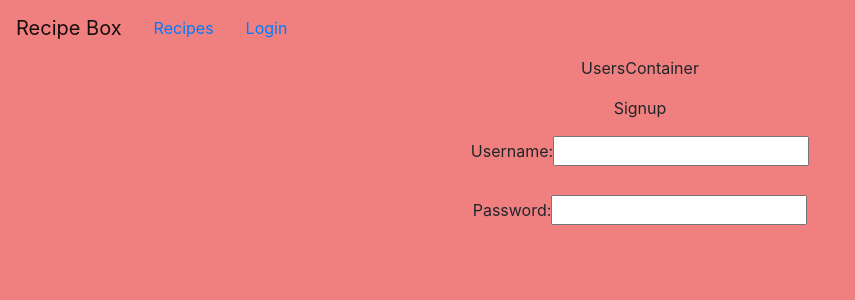
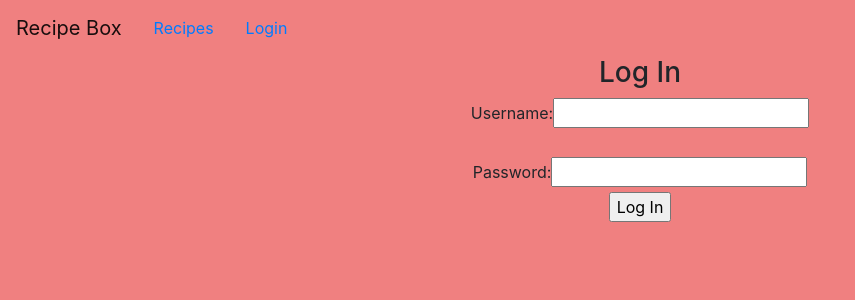
Before and after one commit to Emi691/recipe-box, a React (Create React App) app in the folder recipe-box-app/: page /login in a window 1280 px wide. Shown: the top 300 px of the page, without its empty margins (0-855 px from the left). Built offline with nearby package versions, Linux system fonts and the light colour scheme.

Commit message:
adds submit button to login form and changes login page to render onluy login component

```diff
--- a/recipe-box-app/src/App.js
+++ b/recipe-box-app/src/App.js
@@ -2,7 +2,7 @@ import './App.css';
 import { BrowserRouter as Router, Route } from 'react-router-dom'
 import NavBar from './Navbar'
 import Home from './components/Home'
-import UsersContainer from './containers/UsersContainer';
+import Login from './components/Login';
 import RecipesContainer from './containers/RecipesContainer';
 
 function App() {
@@ -12,7 +12,7 @@ function App() {
         <div>
           <NavBar />
           <Route exact path="/" component={Home}/>
-          <Route exact path="/login" component={UsersContainer} />
+          <Route exact path="/login" component={Login} />
           <Route exact path="/recipes" component={RecipesContainer} />
         </div>
       </Router>
--- a/recipe-box-app/src/components/Login.js
+++ b/recipe-box-app/src/components/Login.js
@@ -1,6 +1,8 @@
 import React from 'react'
 
 const Login = () => (
+    <div>
+        <h3>Log In</h3>
     <form>
         <div>
             <label>Username: </label>
@@ -10,7 +12,9 @@ const Login = () => (
             <label>Password: </label>
             <input type="password" />
         </div>
+            <input type="submit" value="Log In"/>
     </form>
+    </div>
 )
 
 export default Login
```
